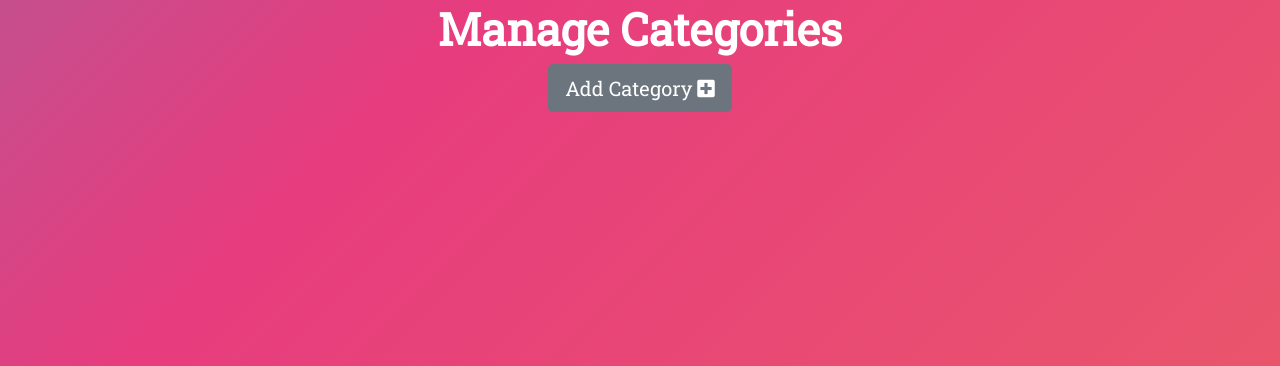
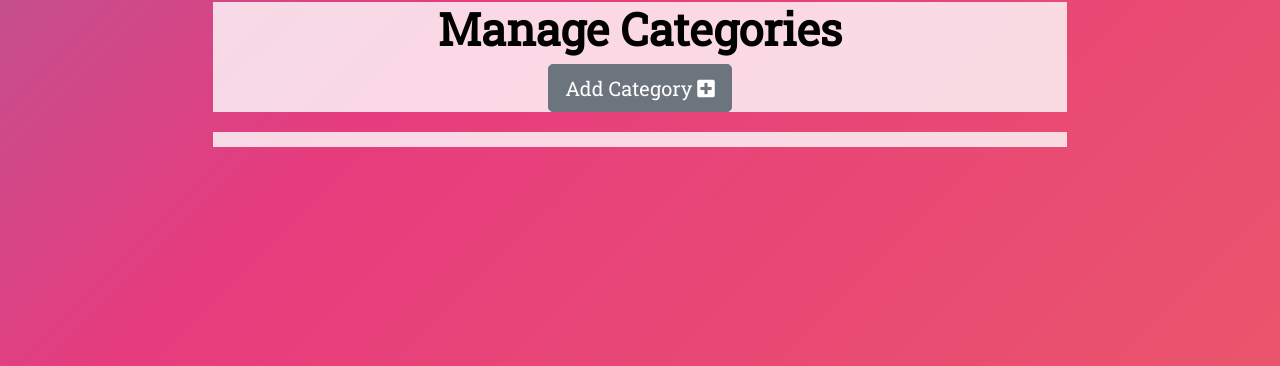
Before and after one commit to Code-Institute-Submissions/nickl98-StarTradeMS3_AugResub, a Flask app: page /get_consoles in a window 1280 px wide. Shown: the part 54-420 px from the top of the page. Run offline with Flask 2, Linux system fonts and the light colour scheme; data that the repository does not hold is empty; some libraries are stand-ins or nearby versions.

Commit message:
Removed card element from consoles

```diff
--- a/static/css/style.css
+++ b/static/css/style.css
@@ -337,6 +337,18 @@ ul.social-network li {
 
 }
 
+/* Category Container */
+
+#category-cont {
+    padding-top: 15px;
+    margin-top: 20px;
+}
+
+.card .cat-card {
+    background-color: none;
+}
+
+
 .page-title {
     font-weight: 600;
     font-size: 45px;
--- a/templates/consoles.html
+++ b/templates/consoles.html
@@ -1,23 +1,25 @@
-{% extends "base.html" %} {% block content %}
+{% extends "base.html" %}
 
-<h3 class="row d-flex justify-content-center text-center page-title">Manage Categories</h3>
-
-<div class="row d-flex justify-content-center">
-    <div class="col-md-12 text-center">
-        <a href="{{ url_for('add_console' )}}">
-            <button type="button" class="btn btn-secondary btn-lg">Add Category <i class="fas fa-plus-square right"></i></button>
-        </a>
+{% block content %}
+<div class="card card-content col-md-8 mx-auto">
+    <h3 class="row d-flex justify-content-center text-center page-title2">Manage Categories</h3>
+    <div class="row d-flex justify-content-center">
+        <div class="col-md-8 text-center">
+            <a href="{{ url_for('add_console' )}}">
+                <button type="button" class="btn btn-secondary btn-lg">Add Category <i class="fas fa-plus-square right"></i></button>
+            </a>
+        </div>
     </div>
 </div>
 
-<div class="container">
+<div class="card card-content col-md-8 mx-auto" id="category-cont">
     <div class="row justify-content-md-center">
         {% for console in console_type %}
         <div class="col-sm-4 mb-3">
-            <div class="card" style="width: 18rem;">
+            <div style="width: 18rem;">
                 <h5 class="card-title">{{ console.console_name }}</h5>
                 <a href="{{ url_for('delete_console', console_id=console._id) }}">
-                    <button type="button" class="btn btn-danger">Delete Category <i class="fas fa-times-circle right"></i></button>
+                    <button type="button" class="btn btn-danger text-center">Delete Category <i class="fas fa-times-circle right"></i></button>
                 </a>
             </div>
         </div>
```
Also changed, not shown: static/images/Responsive/responsive_picture.png (deleted).
